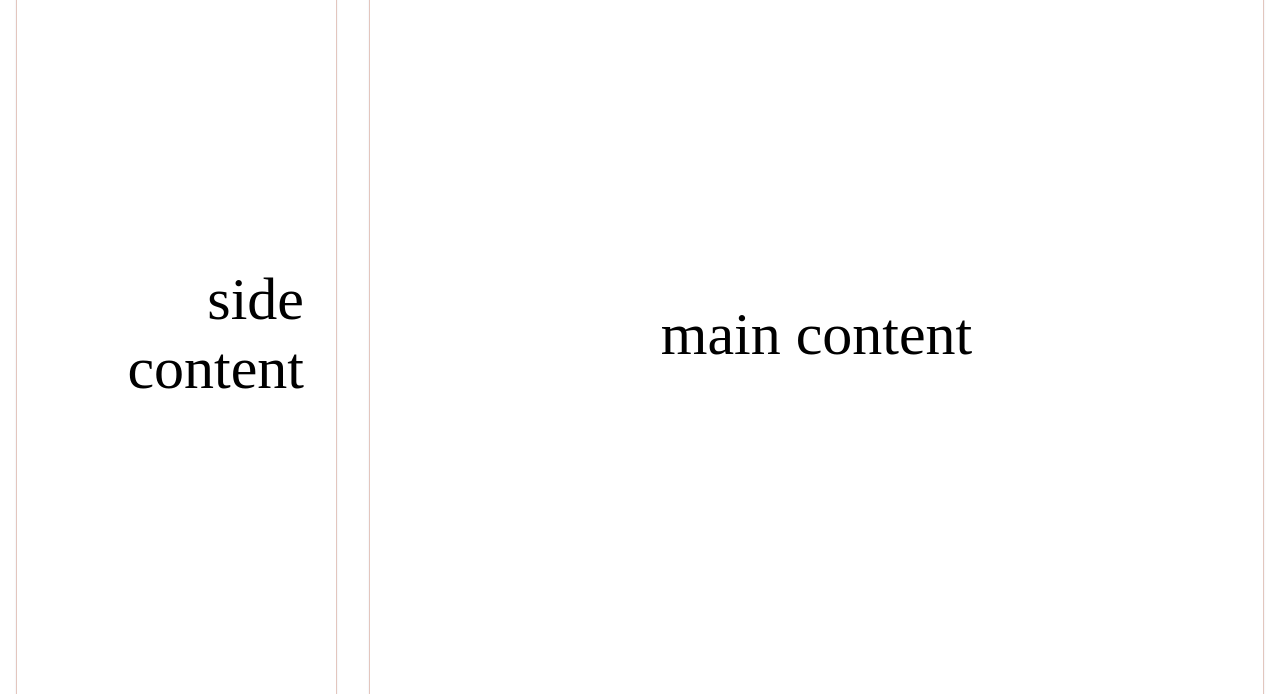
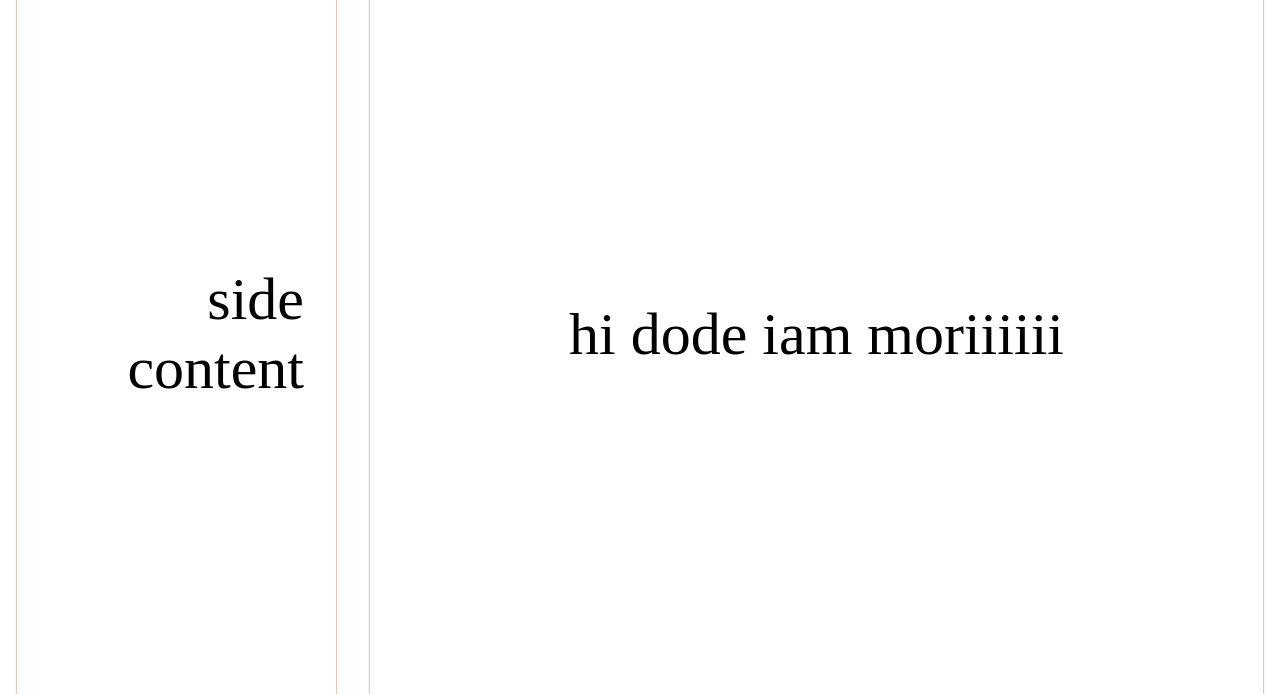
Before and after one commit to dictawtor/jslern, a plain HTML site: page js learn/index.html in a window 1280 px wide. Shown: the part 106-800 px from the top of the page. Drawn offline with Linux system fonts and the light colour scheme.

```diff
--- a/js learn/index.html
+++ b/js learn/index.html
@@ -34,7 +34,7 @@
   <div class="mainb">
     <main>
       <div class="mainbord">
-        <p>main content</p>
+        <p>hi dode iam moriiiiii</p>
       </div>
     </main>
     <aside>
```
Also changed, not shown: js learn/main.js (+6 -3 lines).
